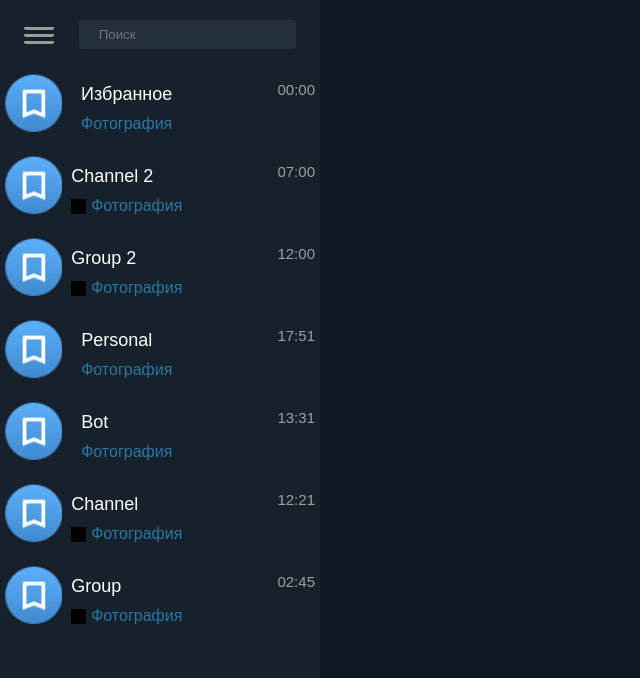
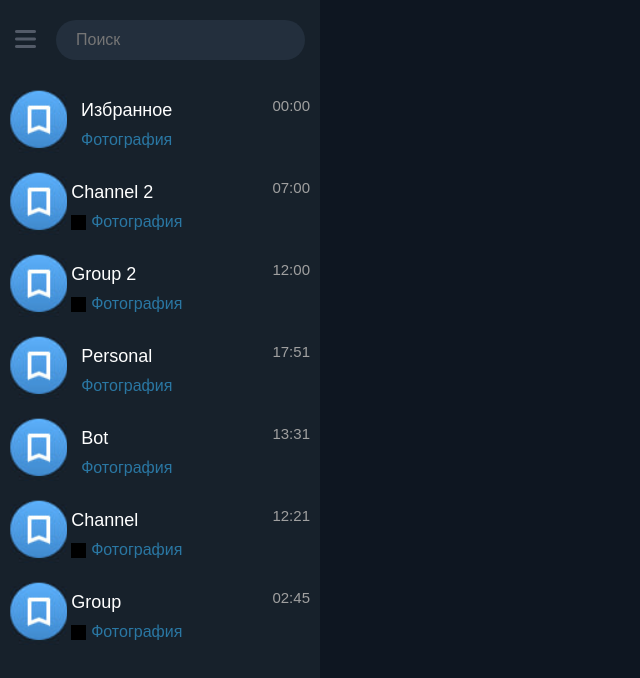
Before and after one commit to InomjonDev/Telegram-Code, a plain HTML site: page index.html in a window 1280 px wide. Shown: the top 678 px of the page, without its empty margins (0-640 px from the left). Drawn offline with Linux system fonts and the light colour scheme.

Commit message:
Telegram new version

```diff
--- a/css/style.css
+++ b/css/style.css
@@ -31,13 +31,15 @@ body {
 .flt-nav {
 	display: flex;
 	align-items: center;
-  justify-content: space-evenly;
+	justify-content: space-between;
 	width: 100%;
-  margin-top: 20px;
-  margin-bottom: 20px;
+	/* margin-top: 20px;
+	margin-bottom: 20px; */
+	padding: 20px 15px;
+	gap: 20px;
 }
 
-.icon-line {
+/* .icon-line {
 	width: 30px;
 	height: 20px;
 	border-bottom: 3px solid #999;
@@ -71,24 +73,47 @@ body {
 
 .icon-line:hover {
 	cursor: pointer;
+} */
+
+.icon-line {
+	color: #6d7482;
+	opacity: 0.7;
+	font-size: 24px;
+	transition: 0.3s;
+}
+
+.icon-line:hover {
+	opacity: 1;
+	cursor: pointer;
+}
+
+.search {
+	width: 100%;
 }
 
 .search > input {
-  padding: 7px 20px;
+	padding: 5px 20px;
+	width: 100%;
+	height: 40px;
 	background-color: #232f3d;
 	border: 0;
-  border-radius: 3px;
+	border-radius: 25px;
 	color: #fff;
 
 	outline: none;
+	font-size: 16px;
 }
 
 .search > input:hover {
 	cursor: text;
 }
 
+.search > input::placeholder {
+	font-size: 16px;
+}
+
 .flb-nav {
-  padding: 5px;
+	padding: 10px;
 	position: relative;
 }
 
--- a/index.html
+++ b/index.html
@@ -5,6 +5,10 @@
 		<meta http-equiv="X-UA-Compatible" content="IE=edge" />
 		<meta name="viewport" content="width=device-width, initial-scale=1.0" />
 		<link rel="stylesheet" href="css/style.css" />
+		<link
+			rel="stylesheet"
+			href="https://cdnjs.cloudflare.com/ajax/libs/font-awesome/6.4.2/css/all.min.css"
+		/>
 		<title>Telegram</title>
 	</head>
 	<body>
@@ -12,7 +16,9 @@
 			<!-- FLOAT LEFT -->
 			<div class="float-left">
 				<div class="flt-nav">
-          <div class="icon-line"></div>
+					<div class="icon-line">
+						<i class="fa-solid fa-bars"></i>
+					</div>
 					<div class="search">
 						<input type="search" placeholder="Поиск" />
 					</div>
```
Lines whose indentation alone changed are shown as unchanged.
